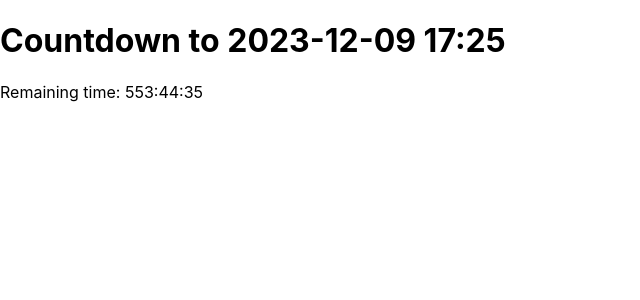
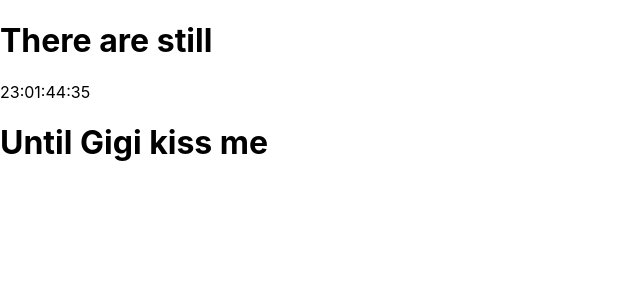
Before and after one commit to loshoc/gigicountdown, a React (Create React App) app in the folder kw-design/: page / in a window 1280 px wide. Shown: the top 300 px of the page, without its empty margins (0-640 px from the left). Built offline with nearby package versions, Linux system fonts and the light colour scheme.

Commit message:
Update App.js

```diff
--- a/kw-design/src/App.js
+++ b/kw-design/src/App.js
@@ -20,15 +20,17 @@ const CountdownApp = () => {
   const getRemainingTimeString = (remainingTime) => {
     const seconds = Math.floor(remainingTime / 1000) % 60;
     const minutes = Math.floor(remainingTime / 60000) % 60;
-    const hours = Math.floor(remainingTime / 3600000);
+    const hours = Math.floor(remainingTime / 3600000) % 24;
+    const days = Math.floor(remainingTime / 86400000);
 
-    return `${hours}:${minutes.toString().padStart(2, '0')}:${seconds.toString().padStart(2, '0')}`;
+    return `${days}:${hours.toString().padStart(2, '0')}:${minutes.toString().padStart(2, '0')}:${seconds.toString().padStart(2, '0')}`;
   };
 
   return (
     <div>
-      <h1>Countdown to 2023-12-09 17:25</h1>
-      <p>Remaining time: {getRemainingTimeString(remainingTime)}</p>
+      <h1>There are still</h1>
+      <p>{getRemainingTimeString(remainingTime)}</p>
+      <h1>Until Gigi kiss me</h1>
     </div>
   );
 };
```
